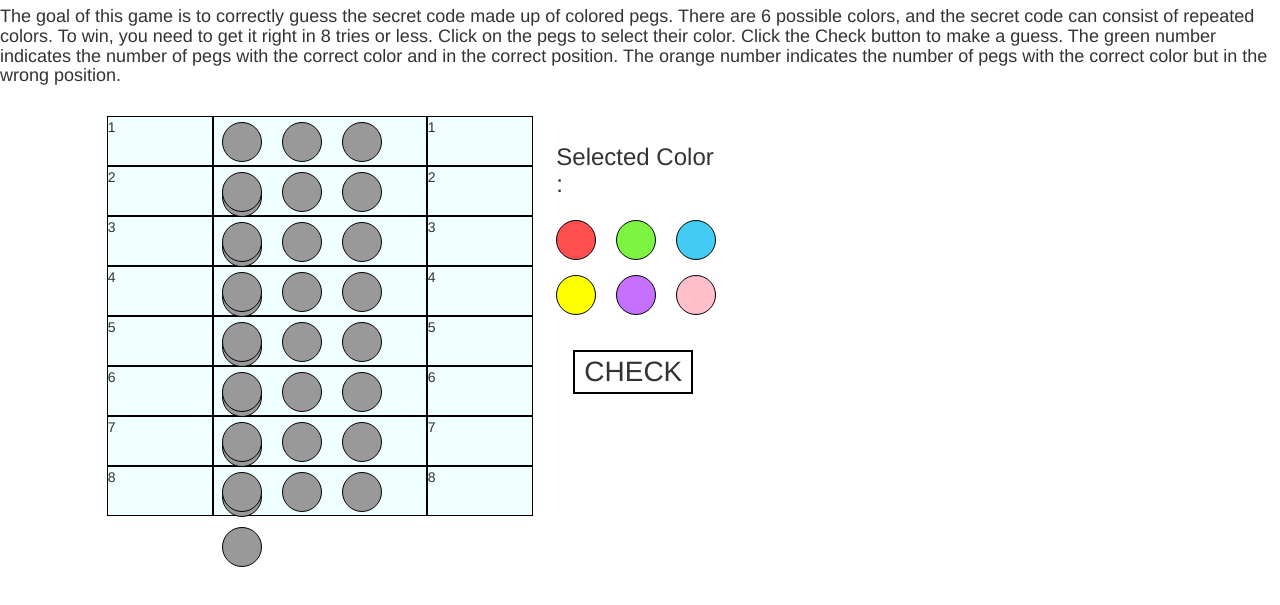
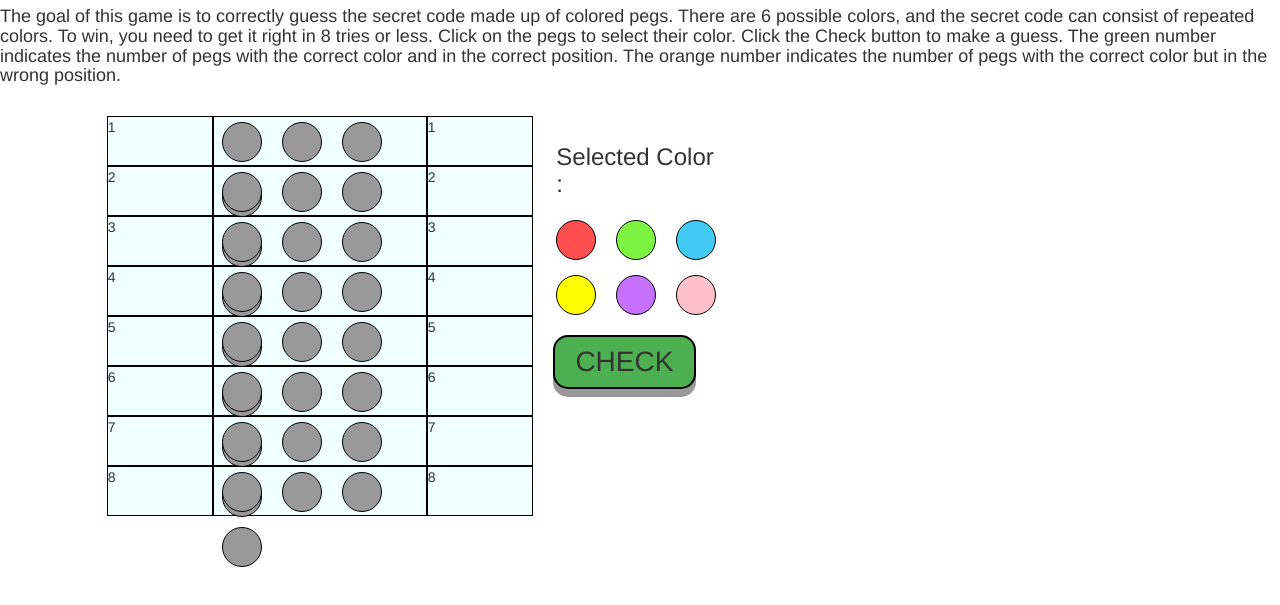
Before and after one commit to rebeccatay92/mastermind, a plain HTML site: page index.html in a window 1280 px wide. Shown: the part 109-714 px from the top of the page. Drawn offline with nearby package versions, Linux system fonts and the light colour scheme.

Commit message:
check button animation
recolor and animation of check button.

```diff
--- a/index.html
+++ b/index.html
@@ -129,7 +129,9 @@
 			<div class="paletteCircle" id="yellow"></div>
 			<div class="paletteCircle" id="purple"></div>
 			<div class="paletteCircle" id="pink"></div>
-			<div class="check">CHECK</div>
+			<div class="row">
+				<button class="col-sm-8 check">CHECK</button>
+			</div>
 		</div>
 	</div>
 	<script type="text/javascript" src="main.js"></script>
--- a/main.css
+++ b/main.css
@@ -70,11 +70,26 @@ body {
 	background: pink;
 }
 
+.palette .row {
+	border: none;
+}
+
 .check {
 	font-size: 28px;
 	text-align: center;
-	margin: 25px;
+	padding: 5px 5px;
+	margin: 10px 20px;
 	border: 2px solid black;
-	background: white;
-	width: 120px;
+	border-radius: 15px;
+	background-color: #4CAF50;
+	box-shadow: 0 8px #999;
+	cursor: pointer;
 }
+.check:focus {outline:0;}
+.check:hover {background-color: #3e8e41}
+
+.check:active {
+	border: 2px solid black;
+	background-color: #3e8e41;
+	box-shadow: 0 5px #666;
+	transform: translateY(4px);
--- a/main.js
+++ b/main.js
@@ -26,7 +26,6 @@ for (i = 0; i < paletteCircle.length; i ++) {
 		paletteCircleReset();
 		this.style.border="4px solid black";
 		currentColor = colorText.indexOf(this.id); //convert colorid into digit
-		console.log(currentColor);
 	})
 }
 
@@ -39,7 +38,16 @@ for (i = 4*numTries; i < (4*numTries + 4); i ++) {
 	})
 }
 
-//create check button which
-//1) removes event listeners from previous row
-//2) creates new event listeners for current row (change numTries)
-//3) run through scoring algorithm
+//document.getElementsByClassName("check").disabled = true;
+document.getElementsByClassName("check")[0].addEventListener("click", function() {
+	numTries += 1;
+	console.log(numTries);
+});
+//loop for pegs has already run. cant add more event listeners
+//make activating pegs a function. insert into check button.
+
+//create check button which increases numTries by 1
+//1) checks if all 4 circles are filled. if yes then clickable
+//2) removes event listeners from previous row
+//3) creates new event listeners for current row
+//4) run through scoring algorithm
```
